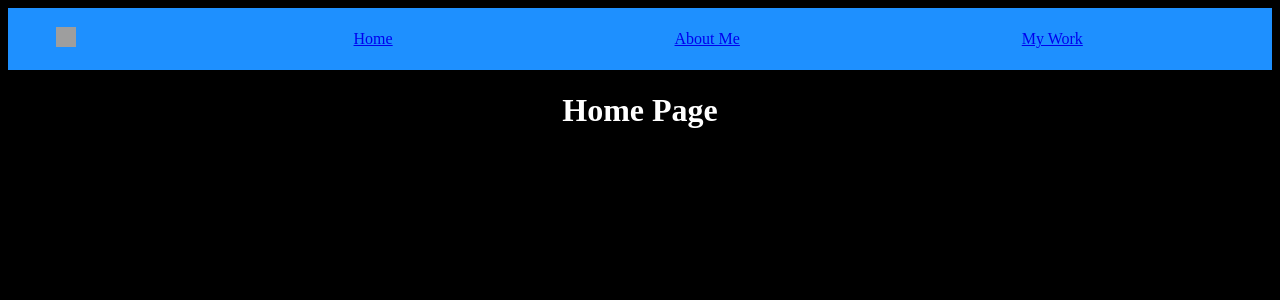
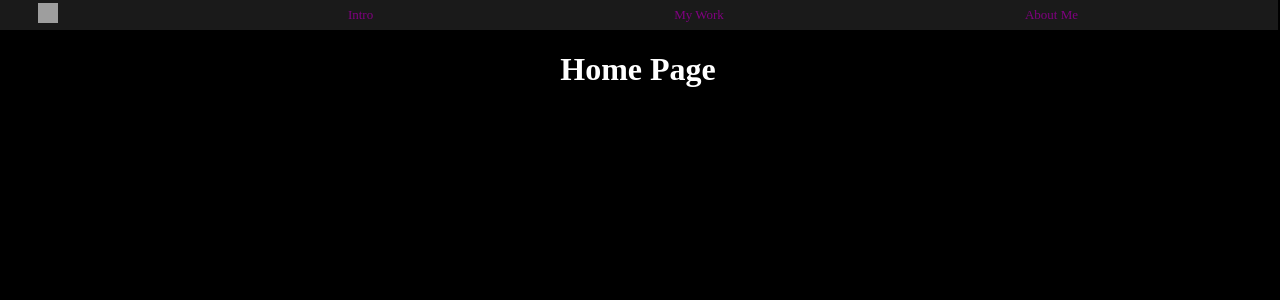
Before and after one commit to gabinochacon8/GabesPage, a React app: page / in a window 1280 px wide. Shown: the top 300 px of the page. Built offline with nearby package versions, Linux system fonts and the light colour scheme; grey boxes are pictures that could not be loaded.

Commit message:
Updated router

```diff
--- a/client/src/components/App.js
+++ b/client/src/components/App.js
@@ -11,7 +11,8 @@ function App(props) {
       <div style={{alignItems:'center', textAlign:'center'}}>
         <NavBar />
         <Switch>
-          <Route path="/" component={Home} />
+          <Route path="/" exact component={Home} />
+          <Route path="/intro" component={MainPage} />
           <Route path="/mywork" component={MyWork} />
           <Route path="/about" component={AboutMe} />
         </Switch>
--- a/client/src/components/NavBar.js
+++ b/client/src/components/NavBar.js
@@ -1,33 +1,44 @@
-import React from 'react';
+import React, { useState } from 'react';
 import styled from 'styled-components';
-import { HashRouter, BrowserRouter as Router, Route, Link, Switch } from "react-router-dom";
+import { BrowserRouter as Router, Route, Link, Switch } from "react-router-dom";
 
 const Bar = styled.nav`
   display: flex;
-  flex-direction = row;
   justify-content: space-around;
   align-items: center;
-  min-height: 7vh;
-  background-color: dodgerblue;
+  height: 30px;
+  background-color: rgba(255, 255, 255, 0.1);
+  margin-top: -8px;
+  margin-left: -9px;
+  z-index: 1;
+`
+const ListItem = styled.li`
+  font-size: small;
+  color: purple;
+  text-decoration: none;
+
+  &:hover {
+    color: green;
+  }
 `
 
 function NavBar(props) {
+  const [currentTab, setCurrentTab] = useState();
+
   return (
     <Bar>
       <Link to="/home">
-      <h3>
         <img src='../assets/logoFEC.png' style={{height:"20px", width:"20px"}}/>
-      </h3>
       </Link>
       <ul style={{display:'flex', justifyContent:'space-around', listStyle:'none', width:'80%', alignItems:'center', }}>
-        <Link to="/">
-          <li>Home</li>
+        <Link to="/" style={{textDecoration:"none"}}>
+          <ListItem>Intro</ListItem>
         </Link>
-        <Link to="/about">
-          <li>About Me</li>
+        <Link to="/mywork" style={{textDecoration:"none"}}>
+          <ListItem>My Work</ListItem>
         </Link>
-        <Link to="/mywork">
-          <li>My Work</li>
+        <Link to="/about" style={{textDecoration:"double"}}>
+          <ListItem>About Me</ListItem>
         </Link>
       </ul>
     </Bar>
--- a/public/styles.css
+++ b/public/styles.css
@@ -1,5 +1,9 @@
+html,
 body {
   background-color: black;
+  height: 100%;
+  width: 100%;
+  margin-left: -1px;
 }
 
 .App {
```
Also changed, not shown: public/bundle.js, 1 other file (tests, documents, lock files or other folders).
